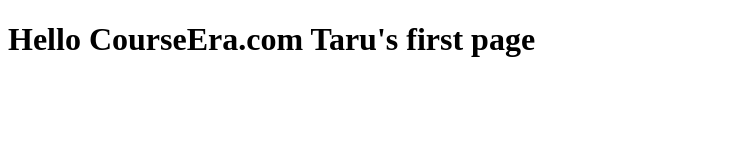
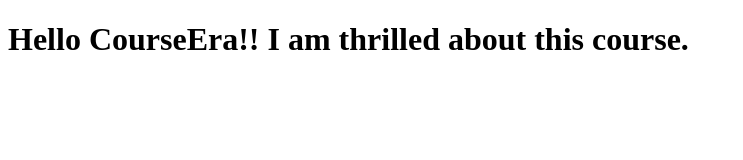
Before and after one commit to taru82/Courseera-test, a plain HTML site: page index.html in a window 1280 px wide. Shown: the whole page, without its empty margins (0-743 px from the left). Drawn offline with Linux system fonts and the light colour scheme.

Commit message:
Modified index.html

```diff
--- a/index.html
+++ b/index.html
@@ -5,6 +5,6 @@
     <title>Hello Courseera!!</title>
   </head>
   <body>
-    <h1> Hello CourseEra.com Taru's first page </h1>
+    <h1> Hello CourseEra!! I am thrilled about this course. </h1>
   </body>
 </html>
```
